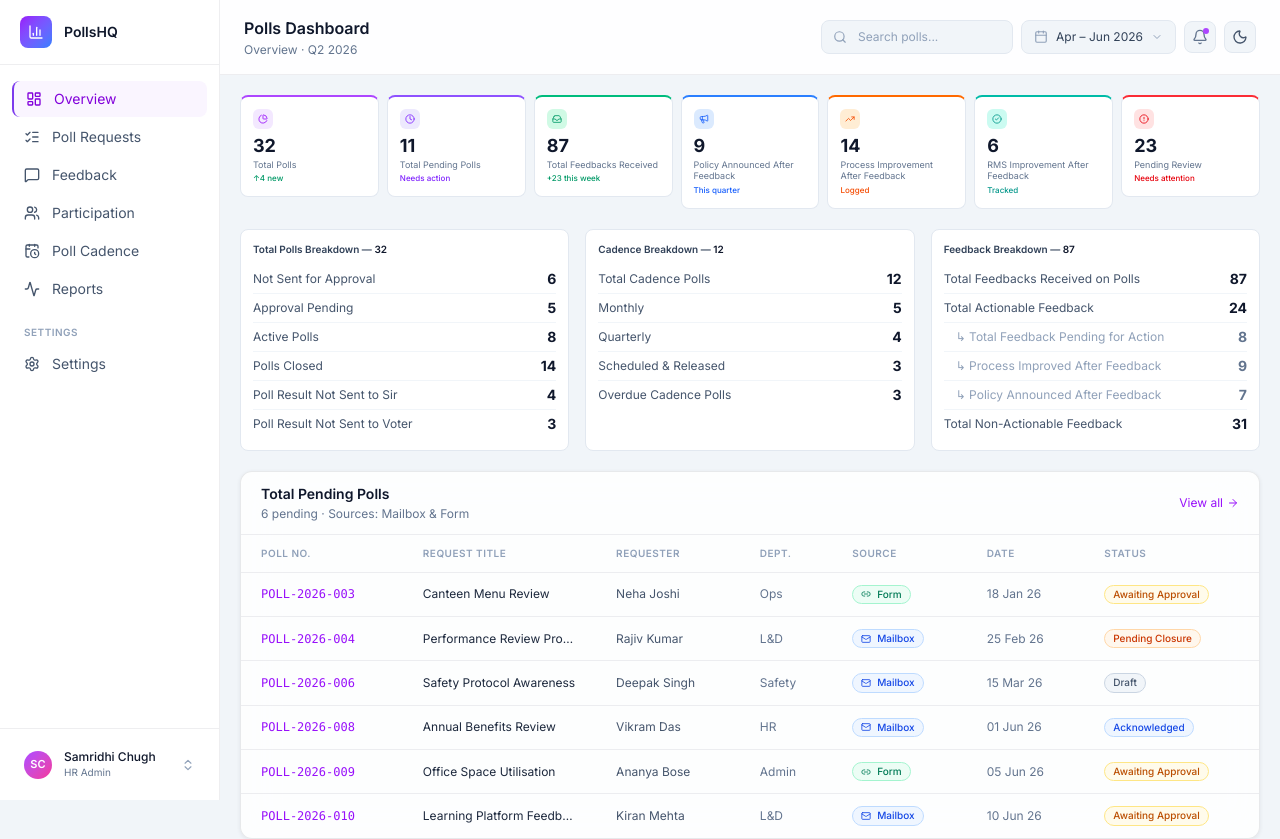
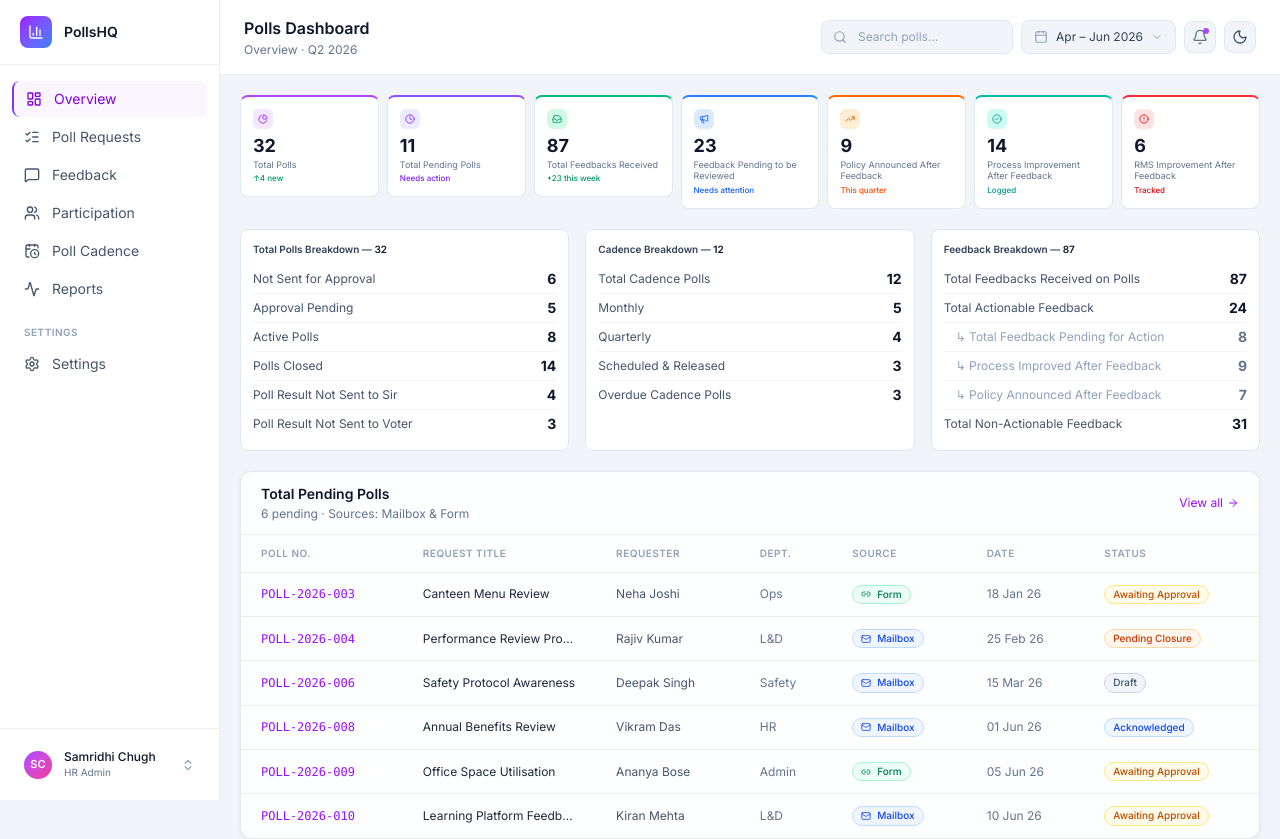
Before and after one commit to samridhichugh2000-hue/Pollsmockup, a Next.js app: page / in a window 1280 px wide. Shown: the top 839 px of the page. Built offline with nearby package versions, Linux system fonts and the light colour scheme.

Commit message:
move + rename Feedback Pending to be Reviewed card to pos 4, click scrolls to table

```diff
--- a/app/page.tsx
+++ b/app/page.tsx
@@ -20,7 +20,7 @@ export default function OverviewPage() {
         <FeedbackBreakdown />
       </section>
       <section aria-label="Poll Requests"><PollRequestsTable /></section>
-      <section aria-label="Feedback"><FeedbackTable /></section>
+      <section id="feedback-pending" aria-label="Feedback"><FeedbackTable /></section>
 
       <section aria-label="Action Report and Closure" className="grid grid-cols-1 xl:grid-cols-2 gap-5">
         <ActionReport />
--- a/components/dashboard/KPICards.tsx
+++ b/components/dashboard/KPICards.tsx
@@ -33,6 +33,14 @@ export function KPICards() {
             <p className={`text-[8px] font-medium mt-0.5 ${col.delta}`}>{kpi.delta}</p>
           </div>
         );
+        if (kpi.href?.startsWith("#")) {
+          return (
+            <div key={kpi.label} onClick={() => {
+              const el = document.getElementById(kpi.href!.slice(1));
+              el?.scrollIntoView({ behavior: "smooth" });
+            }}>{card}</div>
+          );
+        }
         return kpi.href
           ? <Link key={kpi.label} href={kpi.href}>{card}</Link>
           : <div key={kpi.label}>{card}</div>;
--- a/lib/data.ts
+++ b/lib/data.ts
@@ -77,13 +77,13 @@ export interface CadencePoll {
 // KPI Data
 // ─────────────────────────────────────────────
 export const kpiData = [
-  { label: "Total Polls",                    value: 32, delta: "↑4 new",    color: "purple", icon: "pie-chart" },
-  { label: "Total Pending Polls",            value: 11, delta: "Needs action", color: "violet", icon: "clock", href: "/poll-requests" },
-  { label: "Total Feedbacks Received",       value: 87, delta: "+23 this week", color: "emerald", icon: "inbox" },
-  { label: "Policy Announced After Feedback",  value: 9,  delta: "This quarter", color: "blue",   icon: "megaphone" },
-  { label: "Process Improvement After Feedback", value: 14, delta: "Logged",       color: "orange", icon: "trending"  },
-  { label: "RMS Improvement After Feedback",    value: 6,  delta: "Tracked",      color: "teal",   icon: "check"     },
-  { label: "Pending Review",                    value: 23, delta: "Needs attention", color: "red",  icon: "alert-circle" },
+  { label: "Total Polls",                       value: 32, delta: "↑4 new",          color: "purple",  icon: "pie-chart",    href: undefined        },
+  { label: "Total Pending Polls",               value: 11, delta: "Needs action",    color: "violet",  icon: "clock",        href: "/poll-requests" },
+  { label: "Total Feedbacks Received",          value: 87, delta: "+23 this week",   color: "emerald", icon: "inbox",        href: undefined        },
+  { label: "Feedback Pending to be Reviewed",   value: 23, delta: "Needs attention", color: "red",     icon: "alert-circle", href: "#feedback-pending" },
+  { label: "Policy Announced After Feedback",   value: 9,  delta: "This quarter",    color: "blue",    icon: "megaphone",    href: undefined        },
+  { label: "Process Improvement After Feedback",value: 14, delta: "Logged",          color: "orange",  icon: "trending",     href: undefined        },
+  { label: "RMS Improvement After Feedback",    value: 6,  delta: "Tracked",         color: "teal",    icon: "check",        href: undefined        },
 ];
 
 export const totalPollsBreakdown = [
```
